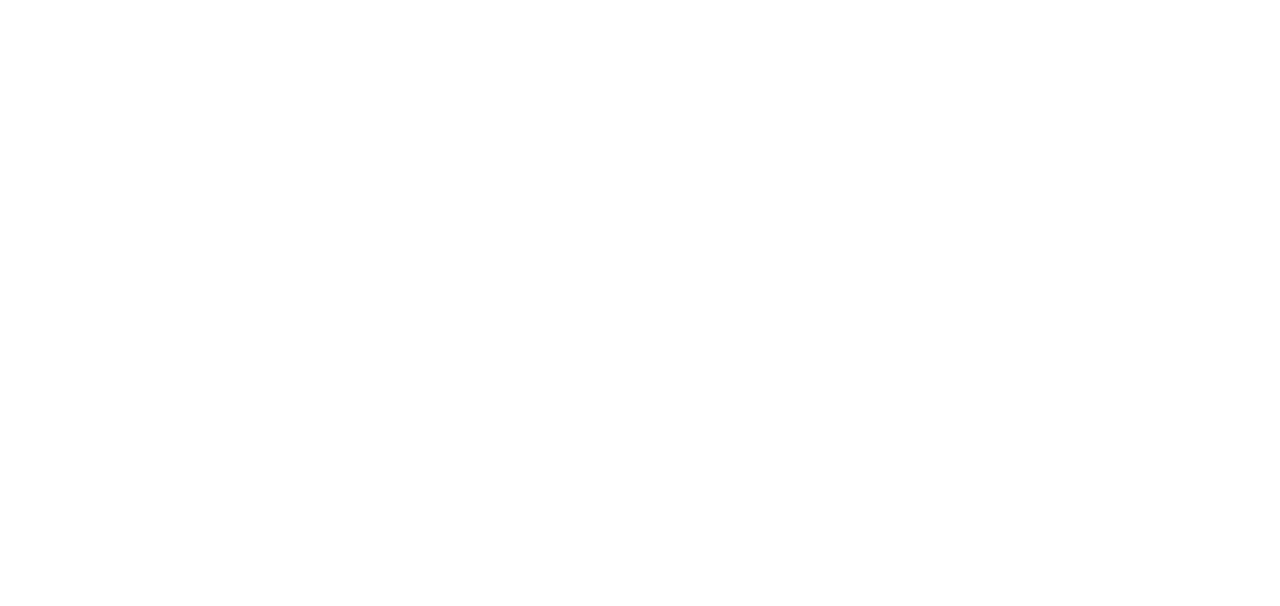
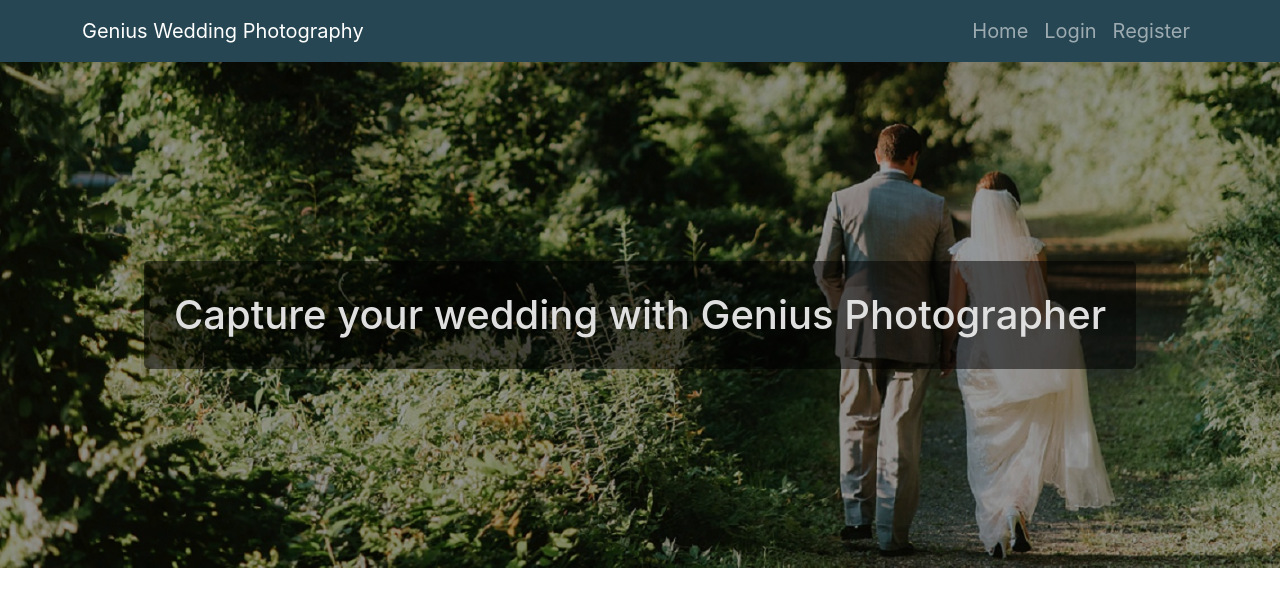
Before and after one commit to Mostafij68/Genius-wedding-photography, a React (Create React App) app: page / in a window 1280 px wide. Shown: the top 606 px of the page. Built offline with nearby package versions, Linux system fonts and the light colour scheme.

Commit message:
header and banner added

```diff
--- a/public/index.html
+++ b/public/index.html
@@ -24,6 +24,9 @@
       work correctly both with client-side routing and a non-root public URL.
       Learn how to configure a non-root public URL by running `npm run build`.
     -->
+    <!-- Bootstrap css -->
+    <link href="https://cdn.jsdelivr.net/npm/bootstrap@5.0.2/dist/css/bootstrap.min.css" rel="stylesheet" integrity="sha384-EVSTQN3/azprG1Anm3QDgpJLIm9Nao0Yz1ztcQTwFspd3yD65VohhpuuCOmLASjC" crossorigin="anonymous">
+
     <title>Genius Wedding Photography</title>
   </head>
   <body>
@@ -39,5 +42,8 @@
       To begin the development, run `npm start` or `yarn start`.
       To create a production bundle, use `npm run build` or `yarn build`.
     -->
+
+    <!-- Bootstrap js -->
+    <script src="https://cdn.jsdelivr.net/npm/bootstrap@5.0.2/dist/js/bootstrap.bundle.min.js" integrity="sha384-MrcW6ZMFYlzcLA8Nl+NtUVF0sA7MsXsP1UyJoMp4YLEuNSfAP+JcXn/tWtIaxVXM" crossorigin="anonymous"></script>
   </body>
 </html>
--- a/src/App.css
+++ b/src/App.css
@@ -36,3 +36,17 @@
     transform: rotate(360deg);
   }
 }
+
+/* custom color */
+.bg-1{
+  background: #264653 !important;
+}
+.text-1{
+  color: #264653 !important;
+}
+.bg-2{
+  background: #E9C46A !important;
+}
+.text-2{
+  color: #E9C46A !important;
+}
--- a/src/App.js
+++ b/src/App.js
@@ -1,9 +1,19 @@
-import logo from './logo.svg';
+import { Route, Routes } from 'react-router-dom';
 import './App.css';
+import Home from './pages/Home/Home/Home';
+import Login from './pages/Login/Login';
+import Register from './pages/Register/Register';
+import Header from './pages/Shared/Header/Header';
 
 function App() {
   return (
-    <div className="App">
+    <div>
+      <Header></Header>
+      <Routes>
+        <Route path='/' element={<Home></Home>}></Route>
+        <Route path='/login' element={<Login></Login>}></Route>
+        <Route path='/register' element={<Register></Register>}></Route>
+      </Routes>
     </div>
   );
 }
--- /dev/null
+++ b/src/pages/Home/Banner/Banner.css
@@ -0,0 +1,41 @@
+.banner{
+    position: relative;
+    display: flex;
+    align-items: center;
+    justify-content: center;
+}
+.banner h2{
+    position: absolute;
+    color: #dfdfdf;
+    align-items: center;
+    font-size: 40px;
+    margin: 0 20px;
+    padding: 30px;
+    border-radius: 5px;
+    background: rgba(0, 0, 0, 0.5);
+}
+.banner::before{
+    content: '';
+    width: 100%;
+    height: 100%;
+    left: 0;
+    top: 0;
+    position: absolute;
+    background: rgba(0, 0, 0, 0.3);
+}
+
+/* responsive mobile */
+@media only screen and (max-width: 576px) {
+    .banner h2{
+        font-size: 15px;
+        padding: 10px;
+        margin: 0 15px;
+    }
+}
+/* responsive tablet */
+@media only screen and (min-width: 577px) and (max-width: 768px) {
+    .banner h2{
+        font-size: 30px;
+        padding: 20px;
+    }
+}
--- /dev/null
+++ b/src/pages/Home/Banner/Banner.js
@@ -0,0 +1,15 @@
+import React from 'react';
+import banner from '../../../images/header/main.jpg';
+import './Banner.css';
+
+
+const Banner = () => {
+    return (
+        <div className='banner'>
+            <h2>Capture your wedding with Genius Photographer</h2>
+            <img className='mw-100 mh-100' src={banner} alt="" />
+        </div>
+    );
+};
+
+export default Banner;
--- /dev/null
+++ b/src/pages/Home/Home/Home.js
@@ -0,0 +1,12 @@
+import React from 'react';
+import Banner from '../Banner/Banner';
+
+const Home = () => {
+    return (
+        <div>
+            <Banner></Banner>
+        </div>
+    );
+};
+
+export default Home;
--- /dev/null
+++ b/src/pages/Login/Login.js
@@ -0,0 +1,11 @@
+import React from 'react';
+
+const Login = () => {
+    return (
+        <div className='container'>
+            <div className="row">login</div>
+        </div>
+    );
+};
+
+export default Login;
--- /dev/null
+++ b/src/pages/Register/Register.js
@@ -0,0 +1,11 @@
+import React from 'react';
+
+const Register = () => {
+    return (
+        <div>
+            register
+        </div>
+    );
+};
+
+export default Register;
--- a/src/pages/Shared/Header/Header.js
+++ b/src/pages/Shared/Header/Header.js
@@ -1,10 +1,31 @@
 import React from 'react';
+import { Link } from 'react-router-dom';
 
 const Header = () => {
     return (
-        <div>
-            <h4>header</h4>
-        </div>
+        <header>
+            <nav className="navbar navbar-expand-lg navbar-dark bg-1">
+                <div className="container">
+                    <Link to='/' className='navbar-brand'>Genius Wedding Photography</Link>
+                    <button className="navbar-toggler" type="button" data-bs-toggle="collapse" data-bs-target="#navbarTogglerDemo02" aria-controls="navbarTogglerDemo02" aria-expanded="false" aria-label="Toggle navigation">
+                        <span className="navbar-toggler-icon"></span>
+                    </button>
+                    <div className="collapse navbar-collapse" id="navbarTogglerDemo02">
+                        <ul className="navbar-nav ms-auto mb-2 mb-lg-0">
+                            <li className="nav-item">
+                                <Link className='nav-link fs-5' to='/'>Home</Link>
+                            </li>
+                            <li className="nav-item">
+                                <Link className='nav-link fs-5' to='/login'>Login</Link>
+                            </li>
+                            <li className="nav-item">
+                                <Link className='nav-link fs-5' to='/register'>Register</Link>
+                            </li>
+                        </ul>
+                    </div>
+                </div>
+            </nav>
+        </header>
     );
 };
 
```
Also changed, not shown: src/firebase.init.js (+6 -6 lines), src/images/header/main.jpg.
